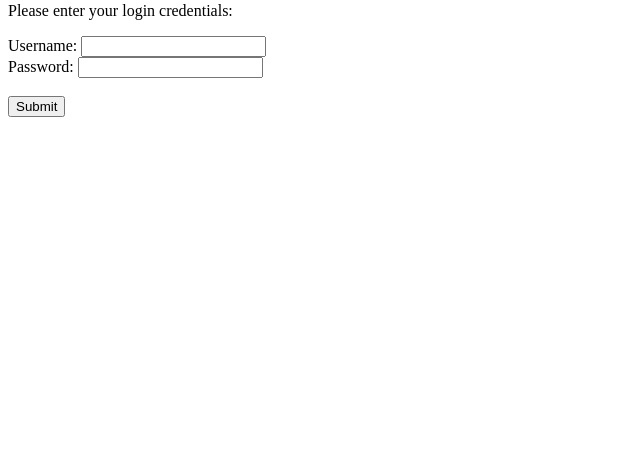
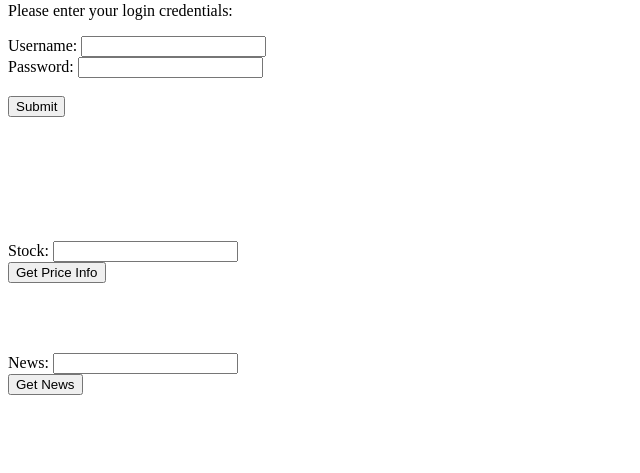
Before and after one commit to SkylerMalinowski/WBSF, a Flask app: page / in a window 1280 px wide. Shown: the part 587-1060 px from the top of the page, without its empty margins (0-640 px from the left). Before the commit the page ends 704 px from the top, so only its background shows below. Run offline with Flask 2, Linux system fonts and the light colour scheme.

Commit message:
Add files via upload

```diff
--- a/userDB/templates/index.html
+++ b/userDB/templates/index.html
@@ -2,6 +2,8 @@
 <html>
 
 	<head>
+
+	<link rel="shortcut icon" type="image/x-icon" href="{{ url_for('static', filename='favicon.ico') }}" />
 		<script>
 			function login() {
 				var u = document.getElementById("Username").value;
@@ -14,6 +16,30 @@
 				}
 
 				req.open("GET", "/userDB/login/?u=" + u + "&p=" + p, true);
+				req.send();
+			}
+
+			function price() {
+				var s = document.getElementById("Stock").value;
+
+				var req = new XMLHttpRequest();
+				req.onload = function(){
+					document.getElementById("price").innerHTML = req.responseText;
+				}
+
+				req.open("GET", "/ticker/?s=" + s, true);
+				req.send();
+			}
+
+			function news() {
+				var s = document.getElementById("News").value;
+
+				var req = new XMLHttpRequest();
+				req.onload = function(){
+					document.getElementById("news").innerHTML = req.responseText;
+				}
+
+				req.open("GET", "/news/?s=" + s, true);
 				req.send();
 			}
 		</script>
@@ -38,7 +64,27 @@
 			<input name="submit" type="submit" value="Submit" />
 		</form>
 
+		<br><br><br>
 		<p id=response> </p>
+		<br><br><br>
+
+		<form action="javascript:price()">
+			Stock: <input type="text" name="s" id=Stock>
+			<br>
+			<input name="submit2" type="submit" value="Get Price Info" />
+		</form>
+
+		<p id=price> </p>
+		<br><br><br>
+
+		<form action="javascript:news()">
+			News: <input type="text" name="s2" id=News>
+			<br>
+			<input name="submit3" type="submit" value="Get News" />
+		</form>
+
+		<p id=news> </p>
+		<br><br><br>
 
 	</body>
 
--- a/userDB/userDB.py
+++ b/userDB/userDB.py
@@ -4,6 +4,8 @@ ADMIN = "GSVRJJJ"
 # used to verify user is logged in
 sessionID = 0
 
+from yahoo_finance import Share
+import feedparser
 import sqlite3
 from flask import Flask, render_template, request, jsonify, make_response, send_file
 
@@ -12,6 +14,35 @@ app = Flask(__name__)
 # main function, initialize web app with IP and port
 if __name__ == '__main__':
 	app.run(host = "127.0.0.1", port = 80, debug = False)
+
+# stock ticker and news stuff
+def getCurrentPrice(Sym):
+	ticker = Share(Sym)
+	return ticker.get_price()
+
+def getPercentChange(Sym):
+	ticker = Share(Sym)
+	return ticker.get_percent_change()
+
+def getNewsTitle(feed):
+	return feed['feed']['title']
+
+def getNews(feed, n):
+	return feed['entries'][n]['title']
+
+@app.route('/ticker/')
+def ticker():
+	tick = request.args.get('s')
+	feed = feedparser.parse('http://finance.yahoo.com/rss/headline?s=%s' %tick)
+	ret = "The current price of " + tick + " is $" + getCurrentPrice(tick) + ". This is a " + getPercentChange(tick) + " change."
+	return ret
+
+@app.route('/news/')
+def news():
+	tick = request.args.get('s')
+	feed = feedparser.parse('http://finance.yahoo.com/rss/headline?s=%s' %tick)
+	ret = "The top headline for " + tick + " from " + getNewsTitle(feed) + " is: <br><br>" + getNews(feed, 0)
+	return ret
 
 # original home page
 @app.route('/')
```
Also changed, not shown: userDB/README.MD, userDB/static/favicon.ico (added).
